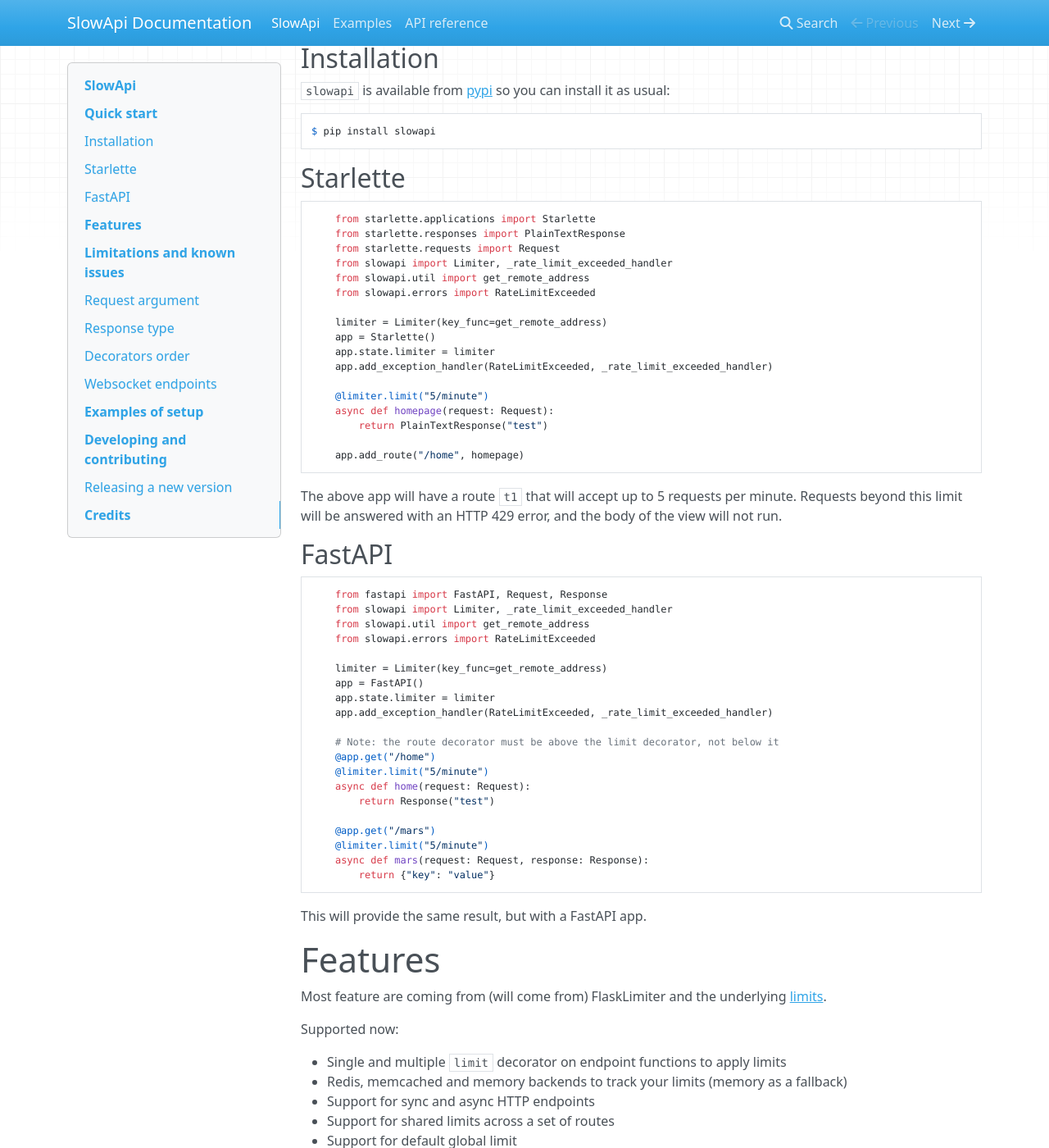
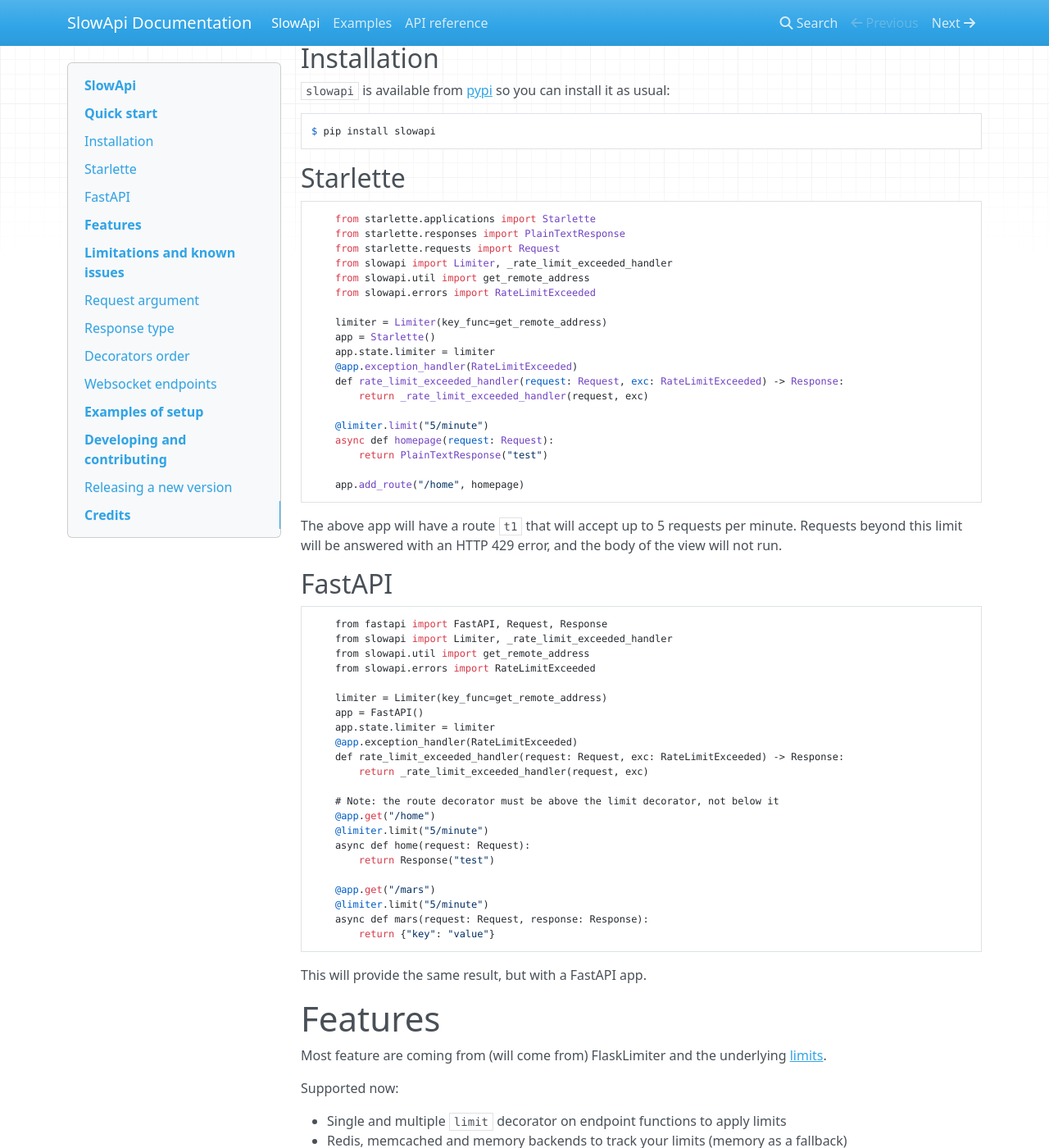
Before and after one commit to laurentS/slowapi, an MkDocs documentation site: the page built from docs/index.md, in a window 1280 px wide and 1400 px high, scrolled down 221 px. Shown: the whole window at 82% size. Built offline with MkDocs 1.6.1, drawn with Linux system fonts in a browser that asks for light colours; nearby versions of some CDN libraries.

Commit message:
fix: Update index.md
fix to the following type hint error:
Parameter 2: type "Exception" is incompatible with type "RateLimitExceeded"
        "Exception" is not assignable to "RateLimitExceeded"

```diff
--- a/docs/index.md
+++ b/docs/index.md
@@ -27,7 +27,9 @@
     limiter = Limiter(key_func=get_remote_address)
     app = Starlette()
     app.state.limiter = limiter
-    app.add_exception_handler(RateLimitExceeded, _rate_limit_exceeded_handler)
+    @app.exception_handler(RateLimitExceeded)
+    def rate_limit_exceeded_handler(request: Request, exc: RateLimitExceeded) -> Response:
+        return _rate_limit_exceeded_handler(request, exc)
 
     @limiter.limit("5/minute")
     async def homepage(request: Request):
@@ -49,7 +51,9 @@
     limiter = Limiter(key_func=get_remote_address)
     app = FastAPI()
     app.state.limiter = limiter
-    app.add_exception_handler(RateLimitExceeded, _rate_limit_exceeded_handler)
+    @app.exception_handler(RateLimitExceeded)
+    def rate_limit_exceeded_handler(request: Request, exc: RateLimitExceeded) -> Response:
+        return _rate_limit_exceeded_handler(request, exc)
 
     # Note: the route decorator must be above the limit decorator, not below it
     @app.get("/home")
```
